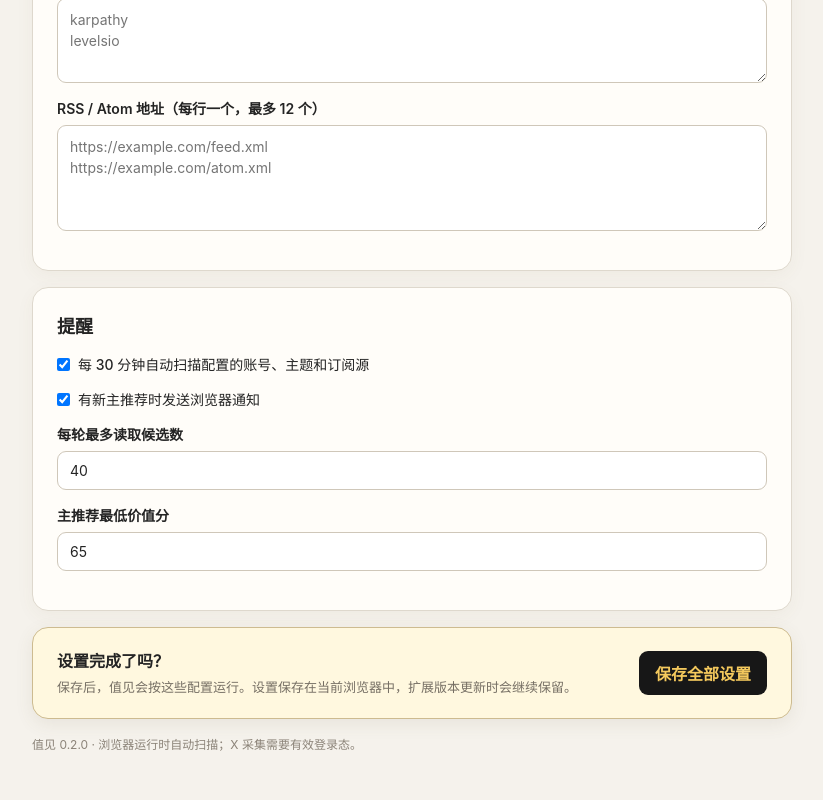
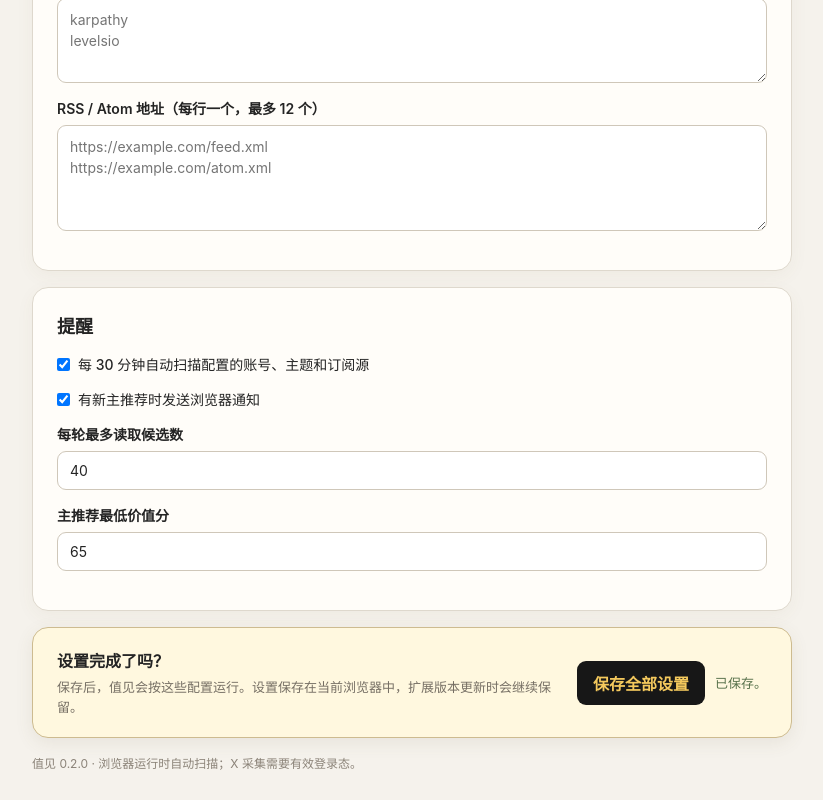
Before and after one commit to Ethan-Wang-dev/zhijian, a browser extension: page options.html in a window 1280 px wide. Both pictures are taken after a click on the button "保存全部设置". Shown: the part 1145-1945 px from the top of the page, without its empty margins (228-1051 px from the left). Drawn offline with Linux system fonts and the light colour scheme.

Commit message:
fix: show save confirmation at bottom

```diff
--- a/options.css
+++ b/options.css
@@ -9,6 +9,8 @@ header p { margin: 8px 0; color: #6b665d; }
 .save-card { display: flex; align-items: center; justify-content: space-between; gap: 24px; margin: 16px 0; padding: 20px 24px; border: 1px solid #cdbb90; border-radius: 16px; background: #fff8df; box-shadow: 0 5px 18px #6e5d3b18; }
 .save-card strong { font-size: 16px; }
 .save-card p { margin: 6px 0 0; color: #766f64; font-size: 13px; line-height: 1.5; }
+.save-actions { display: flex; align-items: center; gap: 10px; flex-shrink: 0; }
+#saveBottomStatus { color: #58724b; font-size: 13px; white-space: nowrap; }
 h2 { margin: 0 0 16px; font-size: 18px; }
 label { display: block; margin: 15px 0; font-size: 14px; font-weight: 600; }
 input, textarea { display: block; width: 100%; margin-top: 7px; padding: 10px 12px; border: 1px solid #cfc7b9; border-radius: 9px; background: #fff; color: #242424; font: inherit; font-weight: 400; }
@@ -21,4 +23,4 @@ button.secondary { border: 1px solid #bcb2a3; background: transparent; color: #3
 .check { display: flex; align-items: center; gap: 8px; font-weight: 500; }
 .check input { display: inline-block; width: auto; margin: 0; }
 footer { color: #8b8378; font-size: 12px; }
-@media (max-width: 560px) { .save-card { align-items: stretch; flex-direction: column; gap: 14px; } }
+@media (max-width: 560px) { .save-card { align-items: stretch; flex-direction: column; gap: 14px; } .save-actions { justify-content: space-between; } }
--- a/options.html
+++ b/options.html
@@ -62,7 +62,7 @@ https://example.com/atom.xml"></textarea>
         <strong>设置完成了吗？</strong>
         <p>保存后，值见会按这些配置运行。设置保存在当前浏览器中，扩展版本更新时会继续保留。</p>
       </div>
-      <button id="saveBottom">保存全部设置</button>
+      <div class="save-actions"><button id="saveBottom">保存全部设置</button><span id="saveBottomStatus"></span></div>
     </section>
     <footer>值见 0.2.0 · 浏览器运行时自动扫描；X 采集需要有效登录态。</footer>
   </main>
--- a/options.js
+++ b/options.js
@@ -87,4 +87,9 @@ function showStatus(text, isError) {
   const status = document.getElementById("status");
   status.textContent = text;
   status.style.color = isError ? "#a54a42" : "#58724b";
+  const bottomStatus = document.getElementById("saveBottomStatus");
+  if (bottomStatus) {
+    bottomStatus.textContent = text;
+    bottomStatus.style.color = isError ? "#a54a42" : "#58724b";
+  }
 }
```
